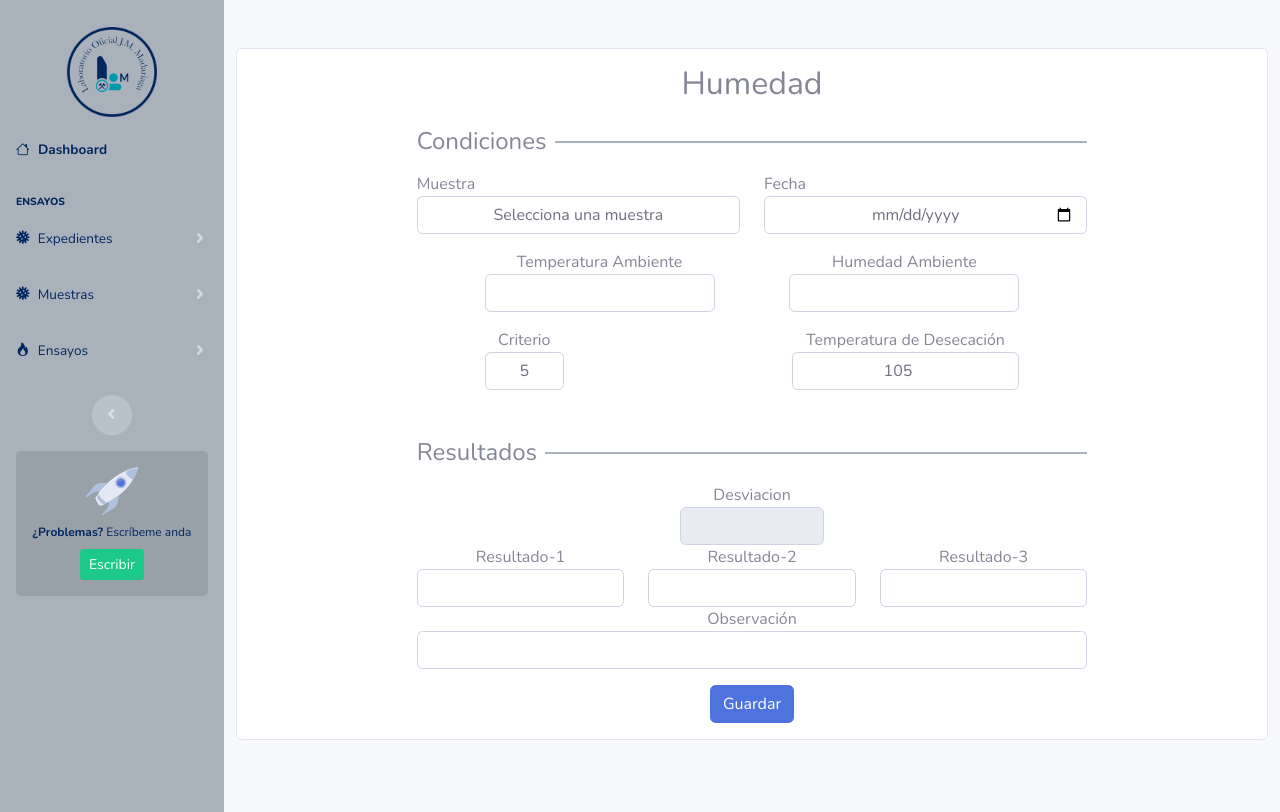
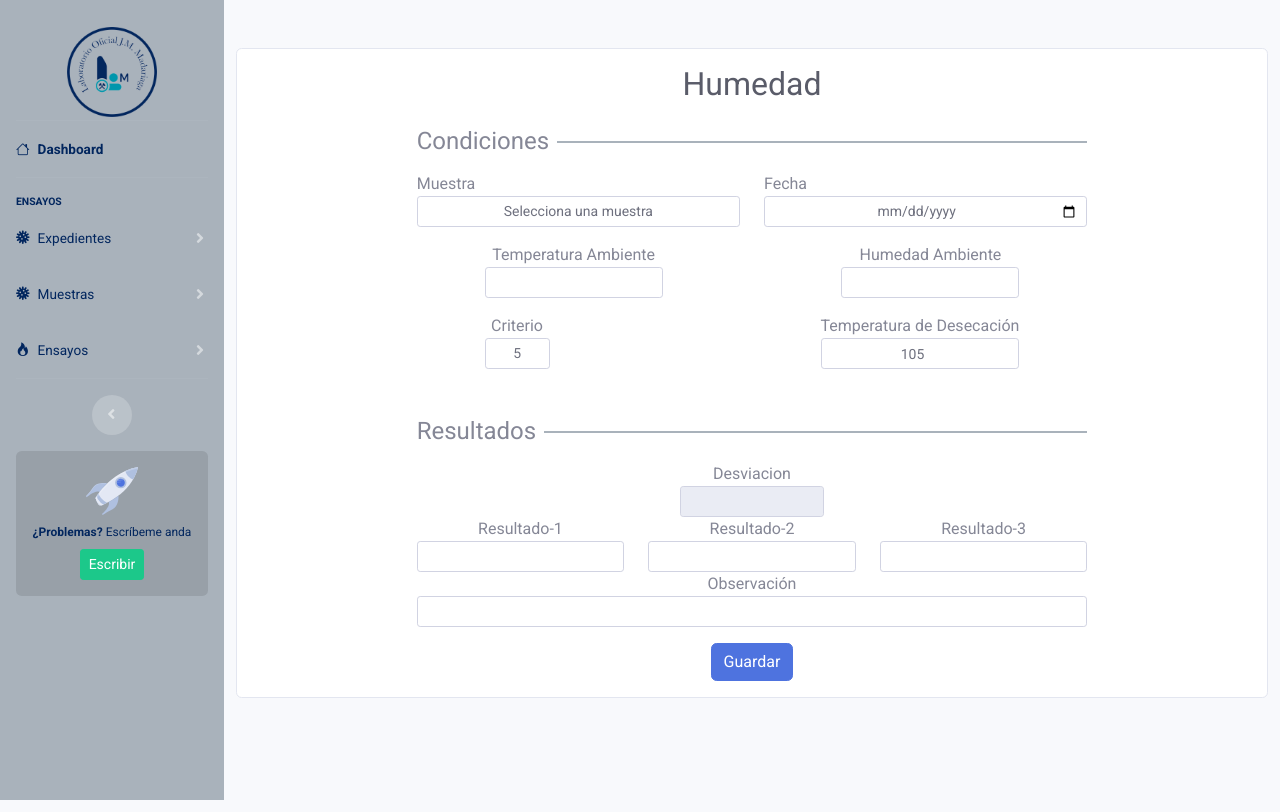
Before and after one commit to sergiobaronsanz/polvosLom, a Django app: page /ensayos/humedad in a window 1280 px wide. Run offline with Django 4.2, Linux system fonts and the light colour scheme; data that the repository does not hold is empty; some libraries are stand-ins or nearby versions.

Commit message:
cambiada la fuente

```diff
--- a/ensayos/forms.py
+++ b/ensayos/forms.py
@@ -53,12 +53,12 @@ class HumedadForm(forms.Form):
         queryset=muestras,
         label="Muestra",
         empty_label="Selecciona una muestra",  # Etiqueta para la opción vacía
-        widget=forms.Select(attrs={'class': 'form-control', 'style': 'text-align: center;'})  # Agregar clases CSS si es necesario
+        widget=forms.Select(attrs={'class': 'form-control form-control-sm', 'style': 'text-align: center;'})  # Agregar clases CSS si es necesario
     )
 
     fecha= forms.DateField(
         label="Fecha",
-        widget=forms.DateInput(attrs={'class': 'form-control', 'style': 'text-align: center;', 'type': 'date'})  # Otras atributos del widget si es necesario
+        widget=forms.DateInput(attrs={'class': 'form-control form-control-sm', 'style': 'text-align: center;', 'type': 'date'})  # Otras atributos del widget si es necesario
     )
 
 
@@ -66,20 +66,20 @@ class HumedadForm(forms.Form):
         decimal_places=2,
         max_digits=5,
         label="Temperatura Ambiente",
-        widget=forms.NumberInput(attrs={'class': 'form-control', 'style': 'text-align: center;'})  # Otras atributos del widget si es necesario
+        widget=forms.NumberInput(attrs={'class': 'form-control form-control-sm', 'style': 'text-align: center;'})  # Otras atributos del widget si es necesario
     )
 
     humedad= forms.DecimalField(
         decimal_places=2,
         max_digits=5,
         label="Humedad Ambiente",
-        widget=forms.NumberInput(attrs={'class': 'form-control', 'style': 'text-align: center;'})
+        widget=forms.NumberInput(attrs={'class': 'form-control form-control-sm', 'style': 'text-align: center;'})
     )
 
     criterio= forms.ChoiceField(
         choices=criterios,
         label="Criterio",  # Etiqueta para la opción vacía
-        widget=forms.Select(attrs={'class': 'form-control', 'style': 'text-align: center;'}),
+        widget=forms.Select(attrs={'class': 'form-control form-control-sm', 'style': 'text-align: center;'}),
         initial= "5"
     )
 
@@ -88,94 +88,94 @@ class HumedadForm(forms.Form):
         decimal_places=2,
         label="Tiempo de ensayo",
         required=False,
-        widget=forms.NumberInput(attrs={'class': 'form-control', 'style': 'text-align: center;'}),
+        widget=forms.NumberInput(attrs={'class': 'form-control form-control-sm', 'style': 'text-align: center;'}),
     )
 
     tDesecacion= forms.IntegerField(
         initial=105,
         label="Temperatura de Desecación",
-        widget=forms.NumberInput(attrs={'class': 'form-control', 'style': 'text-align: center;'}),
+        widget=forms.NumberInput(attrs={'class': 'form-control form-control-sm', 'style': 'text-align: center;'}),
     )
 
     desviacion= forms.DecimalField(
         decimal_places=2,
         label="Desviacion",
-        widget=forms.NumberInput(attrs={'class': 'form-control', 'readonly': 'readonly', 'style': 'text-align: center;'}),
+        widget=forms.NumberInput(attrs={'class': 'form-control form-control-sm', 'readonly': 'readonly', 'style': 'text-align: center;'}),
     )
 
 
     resultado1= forms.DecimalField(
         decimal_places=2,
         label="Resultado-1",
-        widget=forms.NumberInput(attrs={'class': 'form-control', 'style': 'text-align: center;'}),
+        widget=forms.NumberInput(attrs={'class': 'form-control form-control-sm', 'style': 'text-align: center;'}),
     )
 
     resultado2= forms.DecimalField(
         decimal_places=2,
         label="Resultado-2",
-        widget=forms.NumberInput(attrs={'class': 'form-control', 'style': 'text-align: center;'}),
+        widget=forms.NumberInput(attrs={'class': 'form-control form-control-sm', 'style': 'text-align: center;'}),
     )
 
     resultado3= forms.DecimalField(
         decimal_places=2,
         label="Resultado-3",
-        widget=forms.NumberInput(attrs={'class': 'form-control', 'style': 'text-align: center;'}),
+        widget=forms.NumberInput(attrs={'class': 'form-control form-control-sm', 'style': 'text-align: center;'}),
     )
 
     resultado4= forms.DecimalField(
         decimal_places=2,
         label="Resultado-4",
         required=False,
-        widget=forms.NumberInput(attrs={'class': 'form-control', 'style': 'text-align: center;'}),
+        widget=forms.NumberInput(attrs={'class': 'form-control form-control-sm', 'style': 'text-align: center;'}),
     )
 
     resultado5= forms.DecimalField(
         decimal_places=2,
         label="Resultado-5",
         required=False,
-        widget=forms.NumberInput(attrs={'class': 'form-control', 'style': 'text-align: center;'}),
+        widget=forms.NumberInput(attrs={'class': 'form-control form-control-sm', 'style': 'text-align: center;'}),
     )
 
     resultado6= forms.DecimalField(
         decimal_places=2,
         label="Resultado-6",
         required=False,
-        widget=forms.NumberInput(attrs={'class': 'form-control', 'style': 'text-align: center;'}),
+        widget=forms.NumberInput(attrs={'class': 'form-control form-control-sm', 'style': 'text-align: center;'}),
     )
 
     resultado7= forms.DecimalField(
         decimal_places=2,
         label="Resultado-7",
         required=False,
-        widget=forms.NumberInput(attrs={'class': 'form-control', 'style': 'text-align: center;'}),
+        widget=forms.NumberInput(attrs={'class': 'form-control form-control-sm', 'style': 'text-align: center;'}),
     )
 
     resultado8= forms.DecimalField(
         decimal_places=2,
         label="Resultado-8",
         required=False,
-        widget=forms.NumberInput(attrs={'class': 'form-control', 'style': 'text-align: center;'}),
+        widget=forms.NumberInput(attrs={'class': 'form-control form-control-sm', 'style': 'text-align: center;'}),
     )
 
     resultado9= forms.DecimalField(
         decimal_places=2,
         label="Resultado-9",
         required=False,
-        widget=forms.NumberInput(attrs={'class': 'form-control', 'style': 'text-align: center;'}),
+        widget=forms.NumberInput(attrs={'class': 'form-control form-control-sm', 'style': 'text-align: center;'}),
     )
 
     resultado10= forms.DecimalField(
         decimal_places=2,
         label="Resultado-10",
         required=False,
-        widget=forms.NumberInput(attrs={'class': 'form-control', 'style': 'text-align: center;'}),
+        widget=forms.NumberInput(attrs={'class': 'form-control form-control-sm', 'style': 'text-align: center;'}),
     )
 
 
     observacion=forms.CharField(
         label= "Observación",
         required=False,
-        widget=forms.TextInput(attrs={'class': 'form-control', 'style': 'text-align: center;'}),
+        widget=forms.TextInput(attrs={'class': 'form-control form-control-sm', 'style': 'text-align: center;'}),
     )
 
     #ensayo= models.ForeignKey("Humedad", on_delete=models.CASCADE, verbose_name="Ensayo Humedad")
--- a/ensayos/templates/ensayos/layoutEnsayos.html
+++ b/ensayos/templates/ensayos/layoutEnsayos.html
@@ -7,7 +7,7 @@
       <div class="row justify-content-center">
           <div class="card mb-4 col-lg-12">
             <div class="text-center mt-3">
-              <h2> {%block tituloEnsayo%} {%endblock%}</h2>
+              <h2 class= "text-dark"> {%block tituloEnsayo%} {%endblock%}</h2>
             </div>
             <div class= "mb-3 d-flex align-items-center justify-content-center">
               <form class= "form col-8 text-center p-0" method="post">
--- a/pages/templates/pages/layout.html
+++ b/pages/templates/pages/layout.html
@@ -20,9 +20,8 @@
 
     <!-- Custom fonts for this template-->
 
-    <link
-        href="https://fonts.googleapis.com/css?family=Nunito:200,200i,300,300i,400,400i,600,600i,700,700i,800,800i,900,900i"
-        rel="stylesheet">
+    <link rel="stylesheet" href="https://fonts.googleapis.com/css2?family=Roboto:wght@400;700&display=swap">
+
 
     <!-- Custom styles for this template-->
     <link href="{%static 'css/pages/sb-admin-2.min.css'%}" rel="stylesheet">
@@ -32,6 +31,11 @@
         .blue-label{
             color: #02265e!important;
         }
+
+        body {
+            font-family: 'Roboto', sans-serif;
+        }
+
     </style>
 
     <!--Para el autocompletado-->
```
